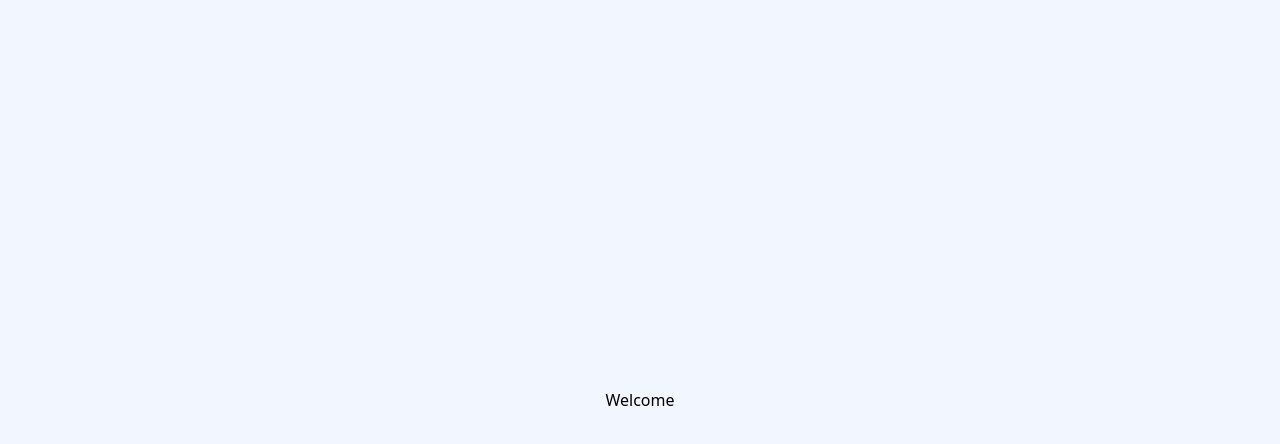
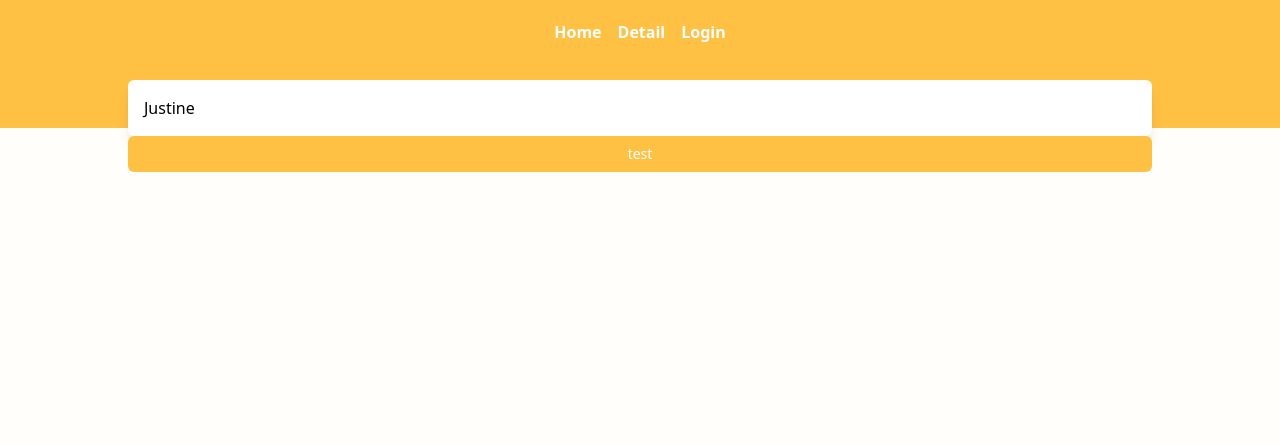
Before and after one commit to TinTinWinata/technoscape-frontend, a React (Vite) app: page /home in a window 1280 px wide. Shown: the top 444 px of the page. Built offline with nearby package versions, Linux system fonts and the light colour scheme.

Commit message:
feat: pin ui

```diff
--- a/package.json
+++ b/package.json
@@ -10,6 +10,7 @@
         "preview": "vite preview"
     },
     "dependencies": {
+        "@headlessui/react": "^1.7.16",
         "@lottiefiles/react-lottie-player": "^3.5.3",
         "axios": "^1.4.0",
         "react": "^18.2.0",
@@ -17,7 +18,8 @@
         "react-hook-form": "^7.45.2",
         "react-icons": "^4.10.1",
         "react-router-dom": "^6.4.3",
-        "react-toastify": "^9.1.3"
+        "react-toastify": "^9.1.3",
+        "react-verification-input": "^3.3.1"
     },
     "devDependencies": {
         "@types/node": "^20.4.5",
--- /dev/null
+++ b/src/components/modal.tsx
@@ -0,0 +1,59 @@
+import { Dialog, Transition } from '@headlessui/react';
+import { Dispatch, Fragment, SetStateAction } from 'react';
+import { IChildrenProps } from '../interfaces/children-interface';
+
+export interface IModalProps extends IChildrenProps {
+  open: boolean;
+  setOpen: Dispatch<SetStateAction<boolean>>;
+  width?: string;
+}
+
+export default function Modal({ children, open, setOpen }: IModalProps) {
+  return (
+    <Transition.Root show={open} as={Fragment}>
+      <Dialog
+        as="div"
+        static
+        className="fixed z-10 inset-0 overflow-y-auto"
+        open={open}
+        onClose={setOpen}
+      >
+        <div className=" overflow-hidden flex items-end justify-center min-h-screen pt-4 px-4 pb-20 text-center sm:block sm:p-0">
+          <Transition.Child
+            as={Fragment}
+            enter="ease-out duration-300"
+            enterFrom="opacity-0"
+            enterTo="opacity-100"
+            leave="ease-in duration-200"
+            leaveFrom="opacity-100"
+            leaveTo="opacity-0"
+          >
+            <Dialog.Overlay className="fixed inset-0 bg-black bg-opacity-50 transition-opacity" />
+          </Transition.Child>
+          <span
+            className="hidden sm:inline-block sm:align-middle sm:h-screen"
+            aria-hidden="true"
+          >
+            &#8203;
+          </span>
+          <Transition.Child
+            as={Fragment}
+            enter="ease-out duration-300"
+            enterFrom="opacity-0 translate-y-4 sm:translate-y-0 sm:scale-95"
+            enterTo="opacity-100 translate-y-0 sm:scale-100"
+            leave="ease-in duration-200"
+            leaveFrom="opacity-100 translate-y-0 sm:scale-100"
+            leaveTo="opacity-0 translate-y-4 sm:translate-y-0 sm:scale-95"
+          >
+            <div
+              className={`inline-block  align-bottom bg-white rounded-lg px-4 pt-5 pb-4 text-left shadow-xl transform transition-all sm:my-8 sm:align-middle sm:max-w-md  sm:w-full
+               sm:p-6`}
+            >
+              {children}
+            </div>
+          </Transition.Child>
+        </div>
+      </Dialog>
+    </Transition.Root>
+  );
+}
--- a/src/components/navbar.tsx
+++ b/src/components/navbar.tsx
@@ -2,7 +2,8 @@ import { Link } from 'react-router-dom';
 
 export default function Navbar() {
   return (
-    <div className="p-2 bg-blue-500 text-white w-full">
+    <div className="h-32 bg-primary z-0 absolute top-0 text-white w-full flex justify-center">
+      <div className="mt-5 font-semibold text-center">
         <Link className="mx-2" to="/home">
           Home
         </Link>
@@ -13,5 +14,6 @@ export default function Navbar() {
           Login
         </Link>
       </div>
+    </div>
   );
 }
--- /dev/null
+++ b/src/components/pin-modal.tsx
@@ -0,0 +1,72 @@
+import { Dialog } from '@headlessui/react';
+import { useState } from 'react';
+import VerificationInput from 'react-verification-input';
+import Button, { ButtonType } from '../components/button';
+import Modal, { IModalProps } from '../components/modal';
+import { numberOnly } from '../utils/validator';
+
+export interface IPinModalProps extends IModalProps {
+  handleSuccess: () => void;
+  time: number;
+}
+
+export default function PinModal({
+  open,
+  setOpen,
+  time,
+  handleSuccess,
+}: IPinModalProps) {
+  const [value, setValue] = useState<string>('');
+
+  const handleOnChange = (e: any) => {
+    setValue(numberOnly(e));
+  };
+
+  const handleOnClick = () => {
+    handleSuccess();
+  };
+
+  return (
+    <Modal open={open} setOpen={setOpen}>
+      <>
+        <div>
+          {/* <div className="center mb-6 mt-3">
+            <img src="/logo-2.png" className="w-40" alt="" />
+          </div> */}
+          <div className="text-center sm:mt-5">
+            <Dialog.Title
+              as="h3"
+              className="text-lg leading-6 font-medium text-gray-900"
+            >
+              Verify Your Account
+            </Dialog.Title>
+            <div className="mt-2">
+              <p className="text-sm text-gray-500">
+                Please enter 6 digits pin that you have
+              </p>
+              <p className="text-sm">{`This page will be expired in ${time} seconds`}</p>
+              <div className="mt-10 mb-10 center">
+                <VerificationInput
+                  classNames={{
+                    container: 'react-verification-container',
+                    character: 'react-verification-character',
+                    characterInactive: 'react-verification-character--inactive',
+                    characterSelected: 'react-verification-character--selected',
+                  }}
+                  onChange={handleOnChange}
+                  value={value}
+                  length={6}
+                />
+              </div>
+            </div>
+          </div>
+        </div>
+        <div className="mt-5 sm:mt-6">
+          <Button onClick={handleOnClick} buttonType={ButtonType.Active}>
+            CONFIRM
+          </Button>
+        </div>
+      </>
+    </Modal>
+  );
+}
--- /dev/null
+++ b/src/hooks/pin-context.tsx
@@ -0,0 +1,58 @@
+import { createContext, useContext, useState } from 'react';
+import { useNavigate } from 'react-router-dom';
+import PinModal from '../components/pin-modal';
+import { IChildrenProps } from '../interfaces/children-interface';
+
+interface IPinContext {
+  triggerPin: () => void;
+}
+const pinContext = createContext({} as IPinContext);
+
+export function PinProvider({ children }: IChildrenProps) {
+  const [open, setOpen] = useState<boolean>(false);
+  const [success, setSuccess] = useState<boolean>(false);
+  const navigate = useNavigate();
+  const [time, setTime] = useState<number>(0);
+  const expireTime = 100;
+
+  const triggerPin = () => {
+    setTime(expireTime);
+    const interval = setInterval(() => {
+      setTime((prevTime) => Math.max(prevTime - 1, 0));
+    }, 1000);
+    setOpen(true);
+    setTimeout(() => {
+      if (success) {
+        // Success
+      } else {
+        navigate(-1);
+        // Tidak success
+      }
+      setOpen(false);
+      clearInterval(interval);
+    }, expireTime * 1000);
+  };
+
+  const handleSuccess = () => {
+    setOpen(false);
+    setSuccess(true);
+  };
+
+  return (
+    <pinContext.Provider value={{ triggerPin }}>
+      <>
+        <PinModal
+          time={time}
+          handleSuccess={handleSuccess}
+          open={open}
+          setOpen={setOpen}
+        ></PinModal>
+        {children}
+      </>
+    </pinContext.Provider>
+  );
+}
+
+export function usePin() {
+  return useContext(pinContext);
+}
--- /dev/null
+++ b/src/interfaces/children-interface.d.ts
@@ -0,0 +1,3 @@
+export interface IChildrenProps {
+  children?: JSX.Element | JSX.Element[];
+}
--- a/src/layouts/layout.tsx
+++ b/src/layouts/layout.tsx
@@ -1,18 +1,18 @@
 import { useLocation } from 'react-router-dom';
 import { ToastContainer } from 'react-toastify';
+import { PinProvider } from '../hooks/pin-context';
+import { IChildrenProps } from '../interfaces/children-interface';
 
-type ContentLayout = {
-  children?: JSX.Element;
-};
-
-export default function MainLayout({ children }: ContentLayout) {
+export default function MainLayout({ children }: IChildrenProps) {
   useLocation();
   return (
     <div className="w-full h-full bg-background full ">
       <div className="w-full h-full ">
         <ToastContainer />
         {/* {isNeedLayout() && <Navbar></Navbar>} */}
-        <div className="w-full h-full center">{children}</div>
+        <PinProvider>
+          <div className="w-full h-full center">{children}</div>
+        </PinProvider>
       </div>
     </div>
   );
--- a/src/main.css
+++ b/src/main.css
@@ -26,3 +26,23 @@
 html, body, #root{
   height: 100%;
 }
+
+.react-verification-container{
+width: 350px;
+}
+
+
+.react-verification-character{
+  /* width: 3000px; */
+  border-radius: 5px;
+  border: 1px solid rgba(129, 129, 129, 0.3);
+  background-color: rgba(255, 255, 255, 0);
+  font-size: 15px;
+}
+.react-verification-character--inactive{
+
+}
+.react-verification-character--selected{
+  color: #FFC144;
+  outline: 2px solid #FFC144;
+}
--- a/src/pages/home.tsx
+++ b/src/pages/home.tsx
@@ -1,15 +1,30 @@
-import { useUserAuth } from "../hooks/user-context";
+import { ChangeEvent } from 'react';
+import Button from '../components/button';
+import Navbar from '../components/navbar';
+import { usePin } from '../hooks/pin-context';
+import { useUserAuth } from '../hooks/user-context';
 
 export default function Home() {
-    const { user } = useUserAuth();
-
-    console.log(user);
-
-    return (
-        <div>
-            <div>
-                Welcome {user?.first_name} {user?.last_name}
-            </div>
+  const { user } = useUserAuth();
+  const { triggerPin } = usePin();
+  return (
+    <div className="w-full h-full relative">
+      <Navbar />
+      <div className="flex justify-center absolute top-20 w-full z-10 ">
+        <div className="w-[80%] ">
+          <div className="w-full p-4 bg-white rounded-md shadow-lg">
+            Justine
+          </div>
+          <form
+            onSubmit={(e: ChangeEvent<HTMLFormElement>) => {
+              e.preventDefault();
+              triggerPin();
+            }}
+          >
+            <Button> test</Button>
+          </form>
         </div>
-    );
+      </div>
+    </div>
+  );
 }
--- /dev/null
+++ b/src/utils/validator.tsx
@@ -0,0 +1,18 @@
+export const numberOnly = (input: string): string => {
+  const validated = input.match(/\d+/);
+  if (validated) {
+    return validated[0];
+  }
+  return '';
+};
+
+export const isExists = (any: string) =>
+  any !== undefined && any !== null && any !== '';
+
+export const isNumber = (input: string) => {
+  // Convert the input string to a number using the unary plus (+) operator
+  const numberValue = +input;
+
+  // Check if the result of the conversion is a valid number
+  return !isNaN(numberValue);
+};
--- a/tailwind.config.cjs
+++ b/tailwind.config.cjs
@@ -4,11 +4,11 @@ module.exports = {
   theme: {
     extend: {
       colors: {
-        primary: '#376FFF',
-        darkPrimary: '#245ae3',
-        background: '#F2F6FF',
+        primary: '#FFC144',
+        darkPrimary: '#F4B923',
+        background: '#FFFEFA',
         secondaryFont: '#9D9D9D',
-        font: '#193556',
+        font: '#56371',
         border: '#655B5B',
       },
     },
```
Also changed, not shown: 1 other file (tests, documents, lock files or other folders). Lines whose indentation alone changed are shown as unchanged.
